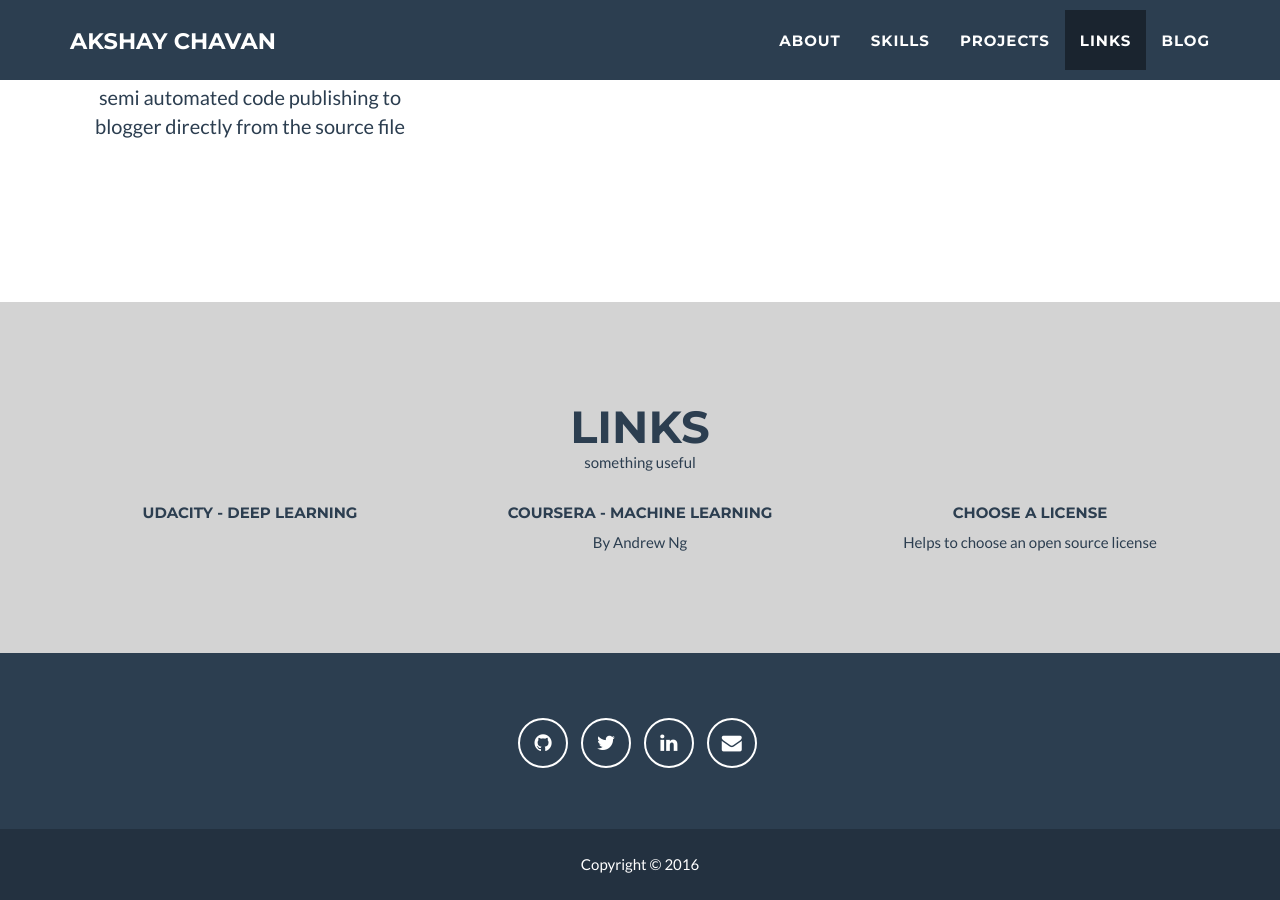
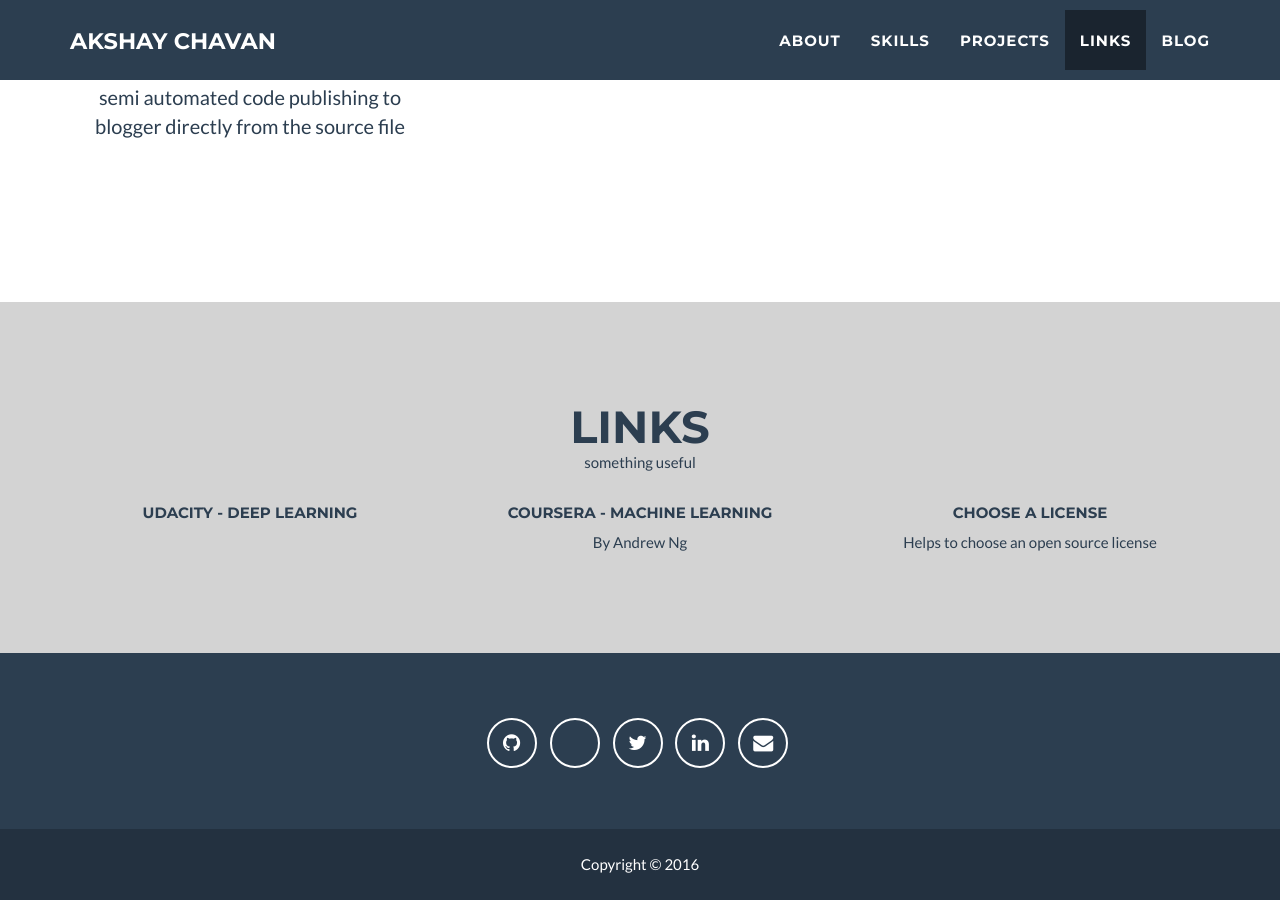
Before and after one commit to arccoder/arccoder.github.io, a Jekyll site: the page index.html, which Jekyll copies as it is, in a window 1280 px wide and 900 px high, scrolled down 1712 px. Built offline with Jekyll 4.4.1, drawn with Linux system fonts in a browser that asks for light colours; nearby versions of some CDN libraries.

Commit message:
Update index.html
Added google scholar icon

```diff
--- a/index.html
+++ b/index.html
@@ -381,9 +381,9 @@
                             <li>
                                 <a href="https://github.com/arccoder" target="_blank" class="btn-social btn-outline"><i class="fa fa-fw fa-github"></i></a>
                             </li>
-                            <!-- <li>
-                                <a href="#" class="btn-social btn-outline"><i class="fa fa-fw fa-google-plus"></i></a>
-                            </li> -->
+                            <li>
+                                <a href="https://scholar.google.com/citations?user=agEAOgsAAAAJ&hl=en" class="btn-social btn-outline"><i class="fa fa-fw fa-google-scholar"></i></a>
+                            </li>
                             <li>
                                 <a href="https://twitter.com/arctwtz" target="_blank" class="btn-social btn-outline"><i class="fa fa-fw fa-twitter"></i></a>
                             </li>
```
